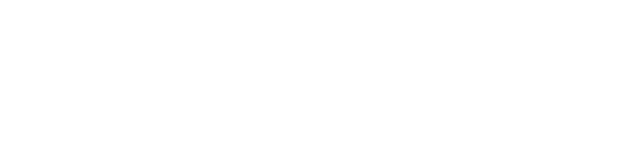
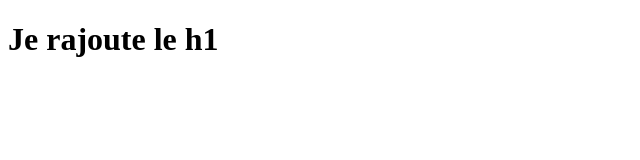
Before and after one commit to Lionel-Guyau/helloWorld, a plain HTML site: page index.html in a window 1280 px wide. Shown: the whole page, without its empty margins (0-640 px from the left). Drawn offline with Linux system fonts and the light colour scheme.

Commit message:
Ajout du h1

```diff
--- a/index.html
+++ b/index.html
@@ -6,6 +6,7 @@
     <!-- On peut avoir d'autres méta-données ici -->
   </head>
   <body>
+    <h1>Je rajoute le h1</h1>
     <!-- Ici, on placera tout le contenu à destination
     de l'utilisateur -->
   </body>
```
